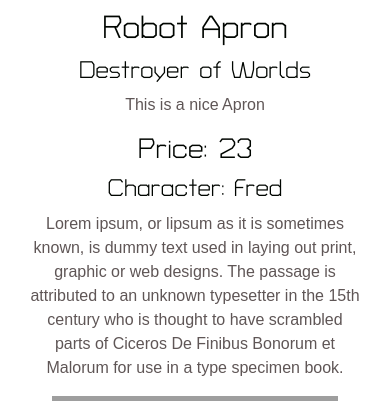
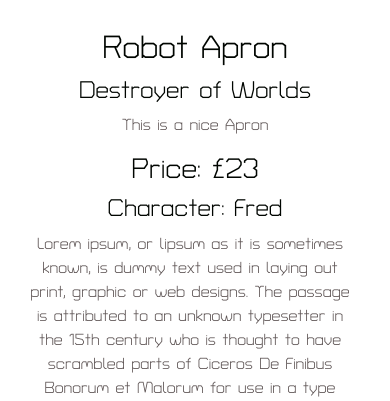
Before and after one commit to Mayden-Academy/2020-sept-ecommerce, a PHP site: page /product.php in a window 390 px wide. Shown: the part 75-476 px from the top of the page. Run offline with PHP 8.4, Linux system fonts and the light colour scheme; grey boxes are pictures that could not be loaded.

Commit message:
Refined CSS

```diff
--- a/methods.php
+++ b/methods.php
@@ -6,7 +6,7 @@ class DetailedProduct {
     public $price = 23;
     public $image = 'https://images.unsplash.com/photo-1593376853899-fbb47a057fa0?ixlib=rb-1.2.1&ixid=eyJhcHBfaWQiOjEyMDd9&auto=format&fit=crop&w=2758&q=80';
     public $imageTwo = 'https://images.unsplash.com/photo-1593376853899-fbb47a057fa0?ixlib=rb-1.2.1&ixid=eyJhcHBfaWQiOjEyMDd9&auto=format&fit=crop&w=2758&q=80';
-    public $imageThree = NULL;
+    public $imageThree = 'https://images.unsplash.com/photo-1593376853899-fbb47a057fa0?ixlib=rb-1.2.1&ixid=eyJhcHBfaWQiOjEyMDd9&auto=format&fit=crop&w=2758&q=80';
     public $category = [
         'id' => 1,
         'name' => 'Destroyer of Worlds'
@@ -23,13 +23,13 @@ class DetailedProduct {
 
     public function displayDetailedProduct(): string {
 
-        $imageTwo = isset($this->imageTwo) ? '<img src="' . $this->imageTwo . '"class="secondary-images" alt="Product Image">' : '';
+        $imageTwo = isset($this->imageTwo) ? '<div style="max-width: 300px; text-align: center;"><img src="' . $this->imageTwo . '"class="secondary-images" alt="Product Image"></div>' : '';
 
-        $imageThree = isset($this->imageThree) ? '<img src="' . $this->imageThree . '"class="secondary-images" alt="Product Image">' : '';
+        $imageThree = isset($this->imageThree) ? '<div style="max-width: 300px; text-align: center;"><img src="' . $this->imageThree . '"class="secondary-images" alt="Product Image"></div>' : '';
 
 
         return '<div class="productImages col-sm-12 col-md-6">
-                <div>
+                <div style="max-width: 400px; margin: 0 auto;">
                     <img src="'. $this->image . '"class="img-fluid" alt="Product Image">
                 </div>
                 <div class="secondaryImageContainer">
@@ -45,7 +45,7 @@ class DetailedProduct {
                     <p>' . $this->productDescription . '</p>
                 </div>
                 <div>
-                    <h3> Price: ' . $this->price . '</h3>
+                    <h3> Price: £' . $this->price . '</h3>
                 </div>
                 <div class="characterInfo">
                     <div class="float-left">
--- a/product.php
+++ b/product.php
@@ -13,6 +13,7 @@
     <link href="static/css/productpage.css" type="text/css" rel="stylesheet">
 </head>
 <body>
+    <div class="content">
         <header>
             <div class="container-fluid robotHeader">
                 <div class="d-flex sticky-top justify-content-start">
@@ -29,6 +30,7 @@
             ?>
             </div>
         </div>
+    </div>
     <footer>
         <div class="container-fluid robotFooter">
             <div class="text-center">
--- a/static/css/productpage.css
+++ b/static/css/productpage.css
@@ -1,3 +1,18 @@
+html, body {
+    height: 100%;
+}
+body {
+    display: flex;
+    flex-direction: column;
+}
+
+.content {
+    flex: 1 0 auto;
+}
+.footer {
+    flex-shrink: 0;
+}
+
 .robotHeader button {
     margin-right: -60px;
     width: 60px;
@@ -6,7 +21,7 @@
 }
 
 .DetailProduct {
-    margin: 10px 0px;
+    margin: 30px 0px 10px 0px;
 }
 .main-image {
     display: block;
@@ -32,6 +47,10 @@
     display: flex;
     justify-content: space-between;
 }
+.characterInfo p {
+    padding-right: 10px;
+}
+
 .characterImage {
     height: 214px;
     width: auto;
@@ -42,7 +61,13 @@
     text-align: center;
 }
 
+.productContent h4 {
+    font-family: 'Turret Road', monospace;
+}
 
+.productContent p {
+    font-family: 'Turret Road', monospace;
+}
 @media only screen and (max-width: 768px) {
     .DetailProduct {
         flex-direction: column-reverse;
@@ -53,7 +78,7 @@
     }
 
     .characterImageContainer {
-        text-align: center;
+        align-self: center;
     }
 
     .productContent {
```
Lines whose indentation alone changed are shown as unchanged.
